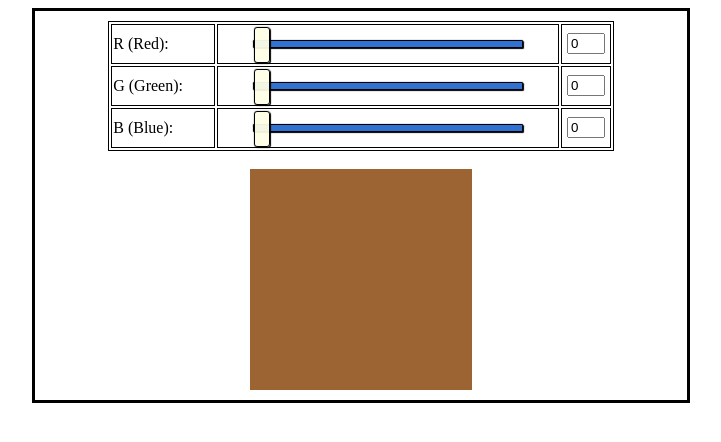
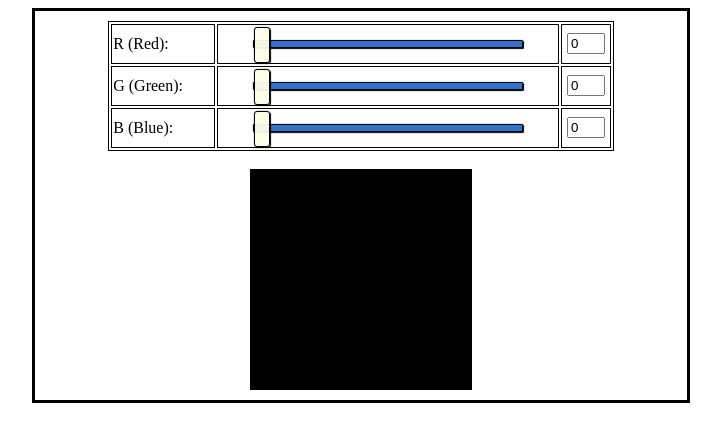
Before and after one commit to DouglasParnoff/rgb-controller, a plain HTML site: page index.html in a window 1280 px wide. Shown: the whole page, without its empty margins (279-1000 px from the left). Drawn offline with Linux system fonts and the light colour scheme.

Commit message:
add js and event listeners

```diff
--- a/index.html
+++ b/index.html
@@ -7,6 +7,7 @@
     <meta http-equiv="X-UA-Compatible" content="ie=edge">
     <link rel="stylesheet" type="text/css" href="./css/rgb-style.css">
     <link rel="stylesheet" type="text/css" href="./css/rgb-range-style.css">
+    <script type="text/javascript" src="./js/squarePainter.js"></script>
     <title>Document</title>
 </head>
 
--- /dev/null
+++ b/js/squarePainter.js
@@ -0,0 +1,55 @@
+const jColors =  {"Red" : "", "Green":"", "Blue":""};
+
+function setColorValue(color, value){
+    jColors[color] = value;
+}
+
+function getInputRangeByColor(color){
+    return document.getElementById("range"+color);
+}
+
+function getInputTextByColor(color){
+    return document.getElementById("range"+color+"Value");
+}
+
+function updateRangeValueWhenMoveRange(color){
+    let inputRange = getInputRangeByColor(color);
+    let inputText = getInputTextByColor(color);
+    setColorValue(color, inputRange.value);
+    inputText.value = inputRange.value;
+    inputRange.addEventListener("mousemove", function(){
+        inputText.value = inputRange.value;
+        setColorValue(color, inputRange.value);
+    });
+}
+
+function paintSquare(){
+    let coloredSquare = document.getElementById("coloredSquare");
+    coloredSquare.style.backgroundColor = 'rgb(' + jColors.Red + ',' + jColors.Green + ',' + jColors.Blue + ')';;
+}
+
+function paintSquareWhenRangeChange(color){
+    let inputRange = getInputRangeByColor(color);
+    inputRange.addEventListener("change", function(){
+        paintSquare();
+    });
+}
+
+window.addEventListener("load", function(event) {
+    for(let color in jColors){
+        updateRangeValueWhenMoveRange(color);
+        paintSquareWhenRangeChange(color);
+    }
+    paintSquare();
+});
+
+
+/*
+document.addEventListener("DOMContentLoaded", function(event) {
+    for(let color in jColors){
+        updateRangeValueWhenMoveRange(color);
+        paintSquareWhenRangeChange(color);
+    }
+    paintSquare();
+});
+*/
```
